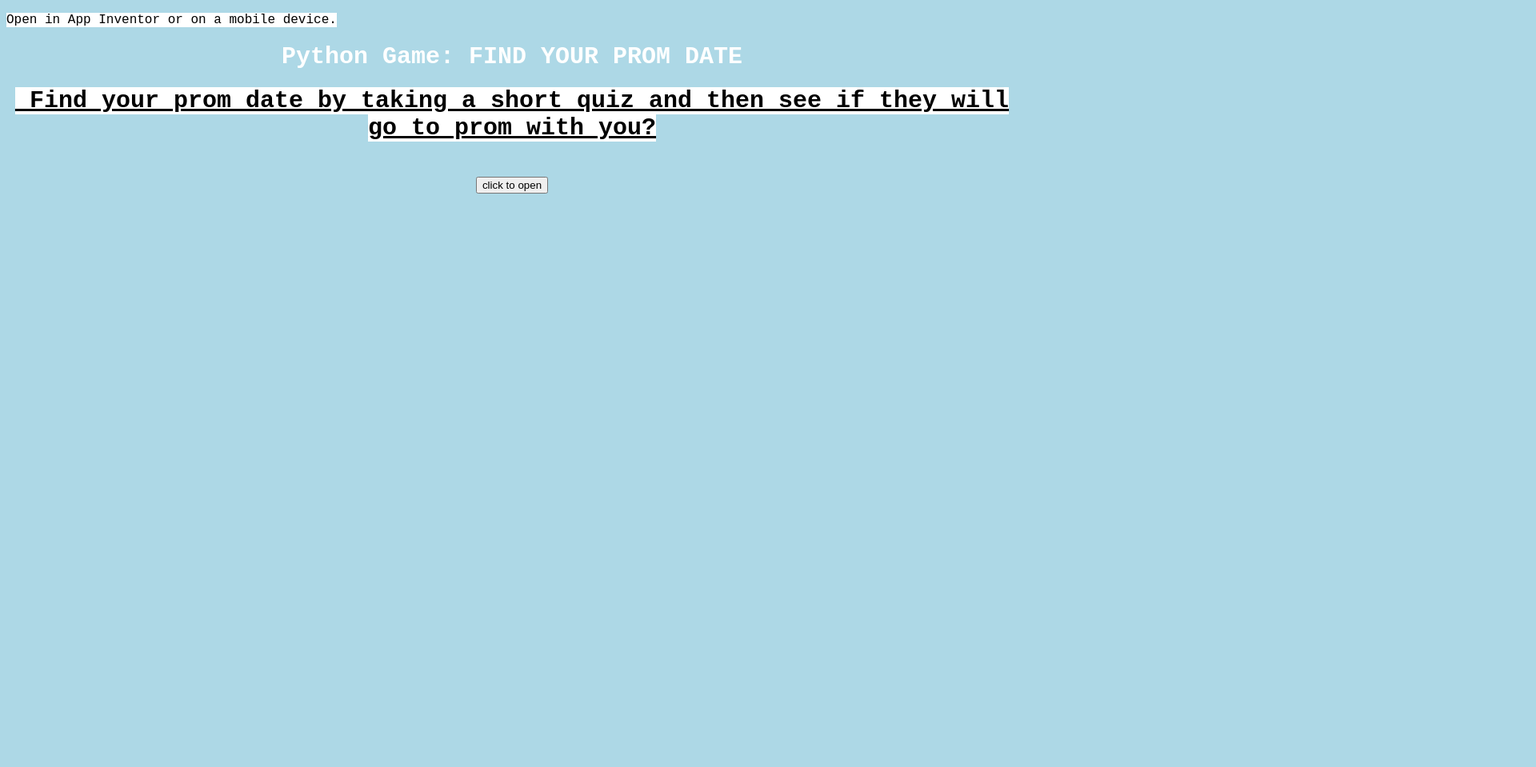
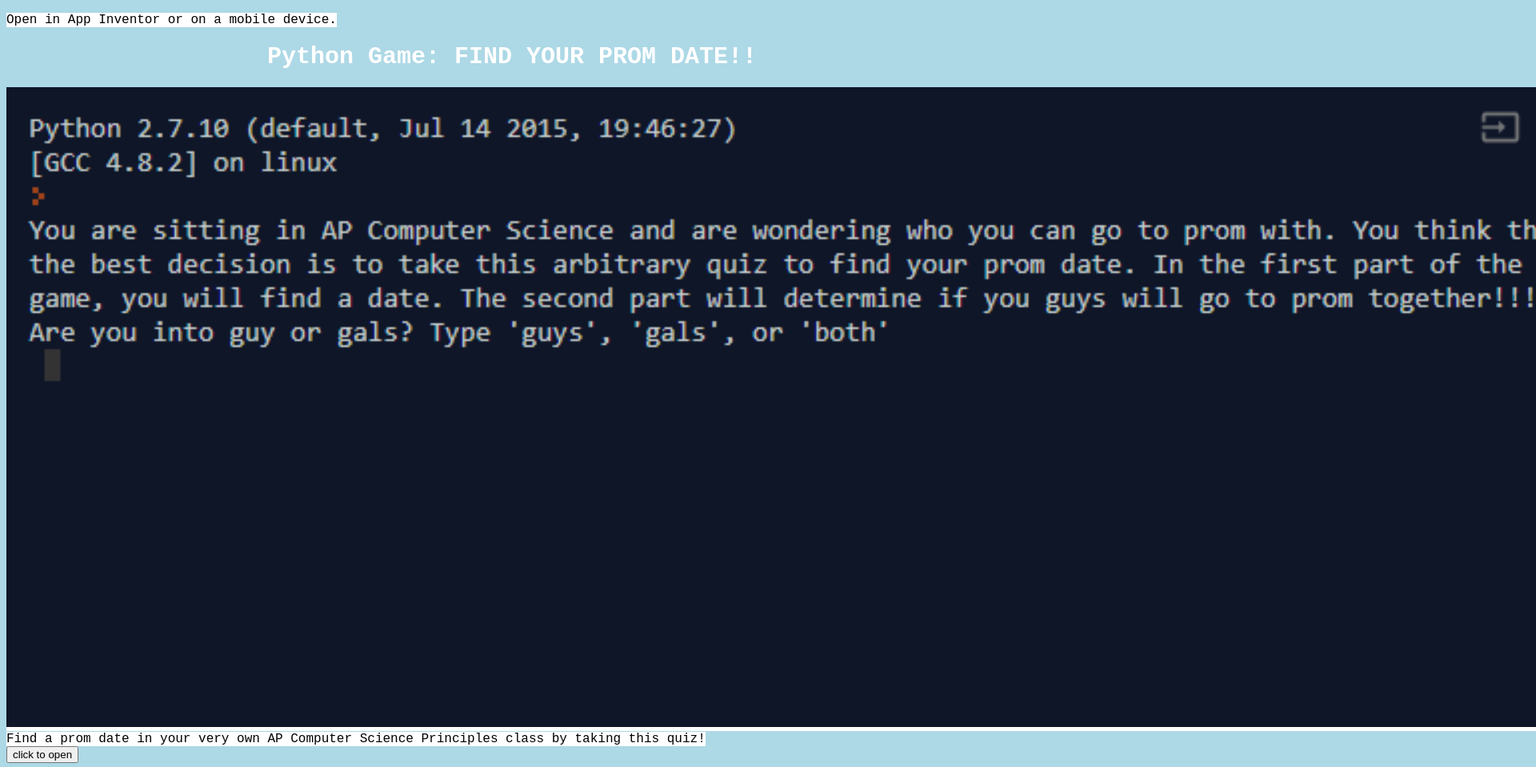
Before and after one commit to hssasaki/csp2017, a plain HTML site: page my_website/portfolio.html in a window 1280 px wide. Shown: the part 2140-3099 px from the top of the page at 80% size, 1920 px wide, since content can reach past the window. Before the commit the page ends 2405 px from the top, so only its background shows below. Drawn offline with Linux system fonts and the light colour scheme.

Commit message:
Update portfolio.html

```diff
--- a/my_website/portfolio.html
+++ b/my_website/portfolio.html
@@ -45,14 +45,14 @@
     <a>
 	    Open in App Inventor or on a mobile device.
     </a>
+</br>
+<h1>Python Game: FIND YOUR PROM DATE!!  </h1>
+ <center>  <a target="_blank" href="https://repl.it/@hssasaki/PromGame">
+     <img src="images/pythonpic.PNG" height= "800"> </a> </center>
+<a> Find a prom date in your very own AP Computer Science Principles class by taking this quiz! </a>
+     </br>
 
-</br>
-<h1> Python Game: FIND YOUR PROM DATE <h1>
-<center> <a target="_blank" href="https://repl.it/@hssasaki/PromGame">
-     <img src=""images/IMG_0949 (2).JPG" height= "800"> Find your prom date by taking a short quiz and then see if they will go to prom with you?</a> </center>
-			 </br>
 <button id="clickButton" class="buttonStyle">click to open</button>
-</div>
 <script>
 var myButton = document.getElementById("clickButton");
 var myText = document.getElementById("helloText");
```
